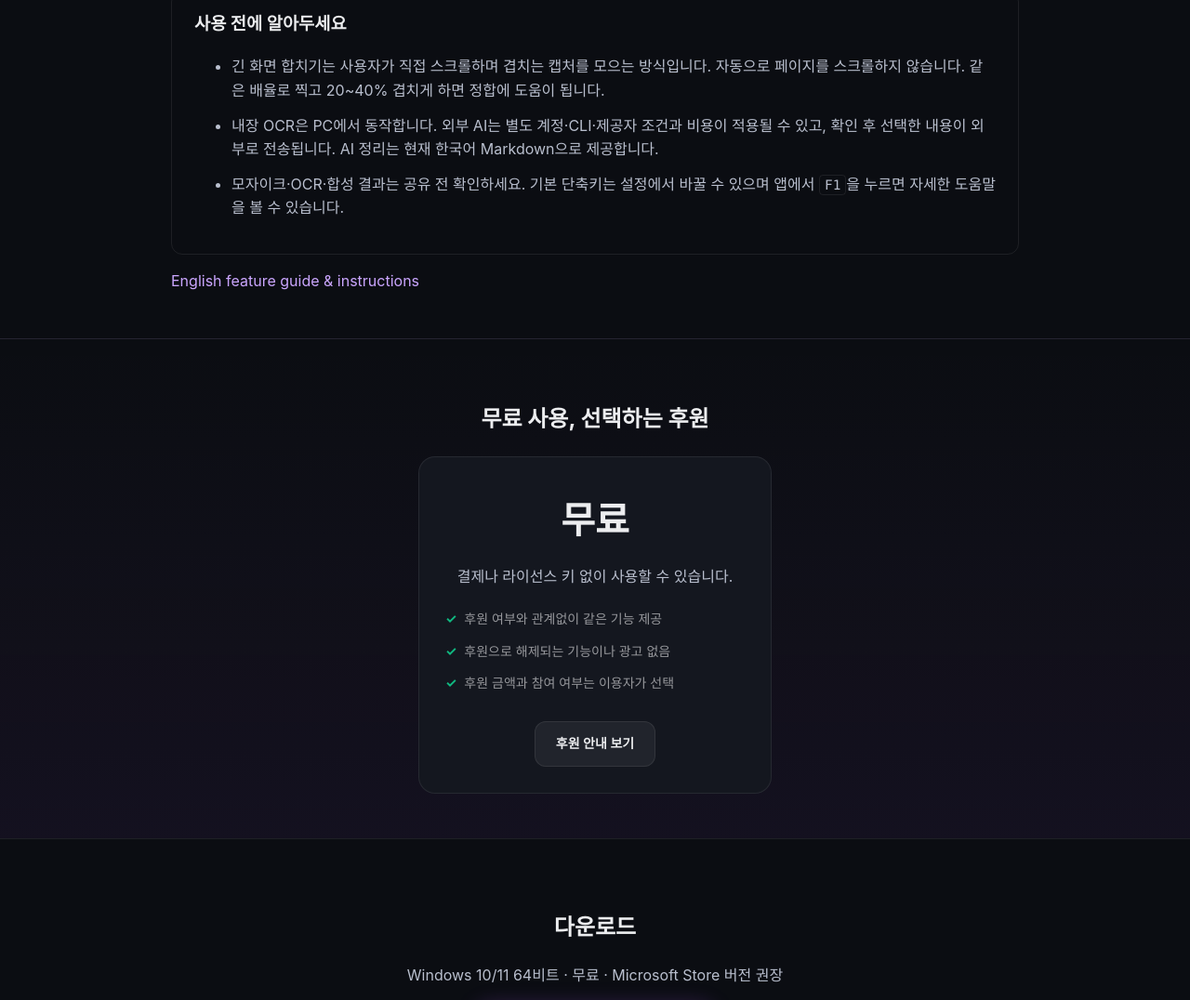
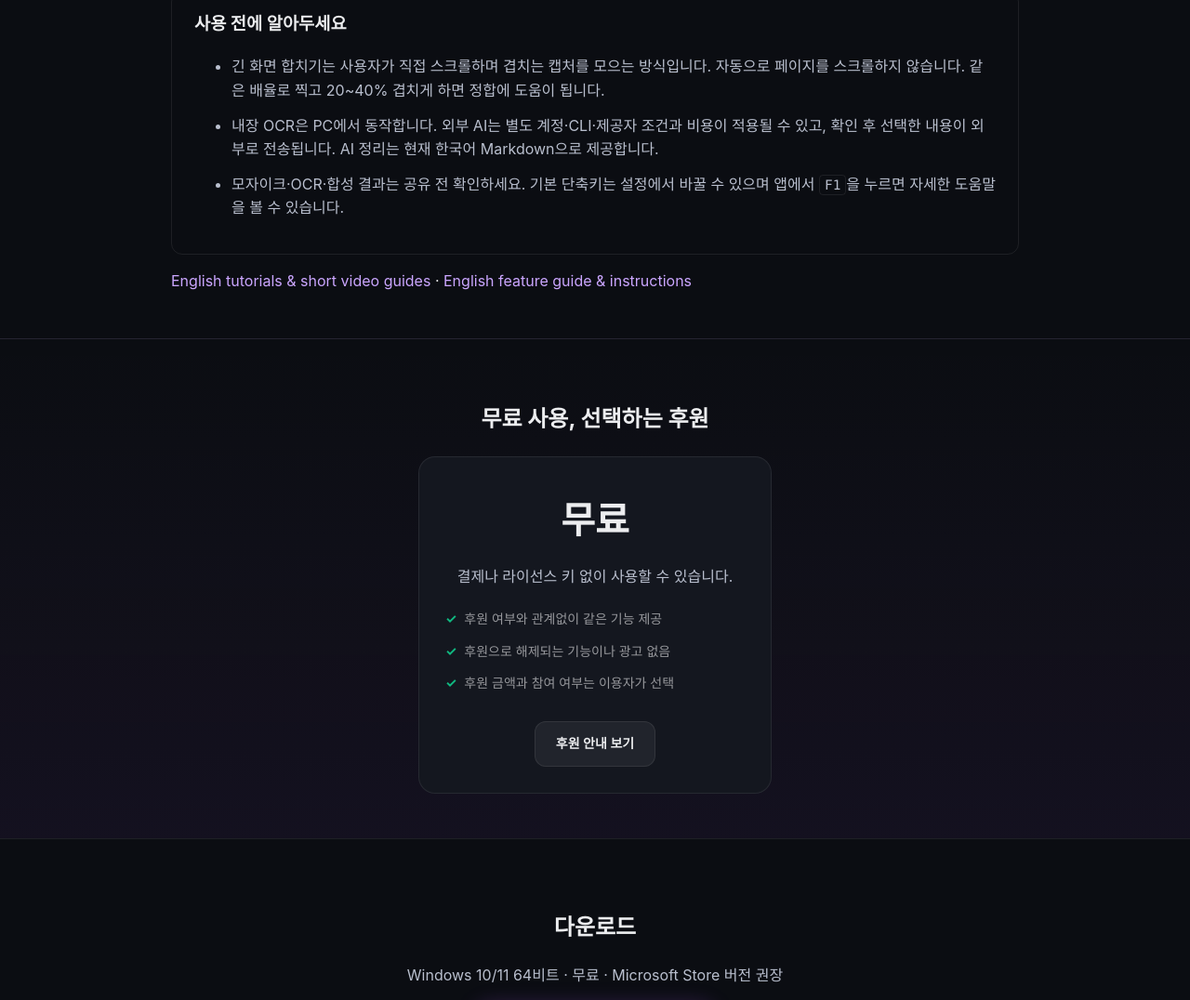
Before and after one commit to SelzyStudio/Clipary-Releases, a plain HTML site: page docs/index.html in a window 1280 px wide. Shown: the part 4757-5833 px from the top of the page at 93% size. Drawn offline with Linux system fonts and the light colour scheme.

Commit message:
docs: expose English tutorials on product page

```diff
--- a/docs/index.html
+++ b/docs/index.html
@@ -52,7 +52,7 @@
 <article id="use-8" class="howto-item"><h3>8. 필요할 때만 외부 AI로 캡처 정리</h3><ol><li>설정의 AI에서 사용할 제공자의 도구와 계정을 연결합니다.</li><li>이미지의 AI 정리를 선택하고 전송 내용을 확인합니다.</li><li>결과를 검토·수정한 뒤 메모에 저장합니다.</li></ol></article>
 </div>
 <aside class="usage-note"><h3>사용 전에 알아두세요</h3><ul><li>긴 화면 합치기는 사용자가 직접 스크롤하며 겹치는 캡처를 모으는 방식입니다. 자동으로 페이지를 스크롤하지 않습니다. 같은 배율로 찍고 20~40% 겹치게 하면 정합에 도움이 됩니다.</li><li>내장 OCR은 PC에서 동작합니다. 외부 AI는 별도 계정·CLI·제공자 조건과 비용이 적용될 수 있고, 확인 후 선택한 내용이 외부로 전송됩니다. AI 정리는 현재 한국어 Markdown으로 제공합니다.</li><li>모자이크·OCR·합성 결과는 공유 전 확인하세요. 기본 단축키는 설정에서 바꿀 수 있으며 앱에서 <kbd>F1</kbd>을 누르면 자세한 도움말을 볼 수 있습니다.</li></ul></aside>
-<p><a href="https://github.com/SelzyStudio/Clipary-Releases/blob/main/README.en.md">English feature guide &amp; instructions</a></p></section>
+<p><a href="/Clipary-Releases/guides/index.html">English tutorials &amp; short video guides</a> · <a href="https://github.com/SelzyStudio/Clipary-Releases/blob/main/README.en.md">English feature guide &amp; instructions</a></p></section>
 <section class="pricing">
   <div class="container">
     <h2>무료 사용, 선택하는 후원</h2>
```
